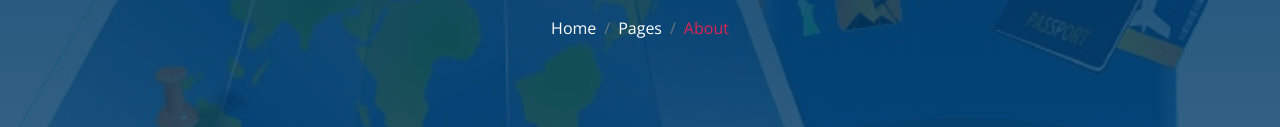
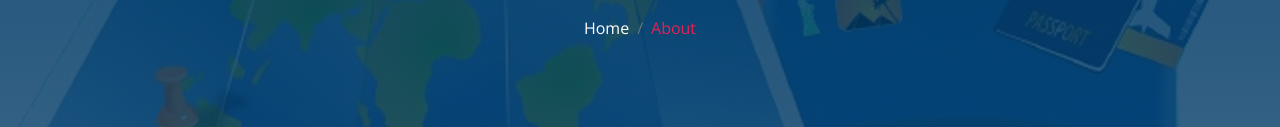
Before and after one commit to lilkloud/Visman, a plain HTML site: page about.html in a window 1280 px wide. Shown: the part 397-524 px from the top of the page. Drawn offline with nearby package versions, Linux system fonts and the light colour scheme.

Commit message:
Simplify breadcrumbs: remove 'Pages' node across about/service/countries/contact

```diff
--- a/about.html
+++ b/about.html
@@ -119,7 +119,6 @@
                 <h3 class="text-white display-3 mb-4 wow fadeInDown" data-wow-delay="0.1s">About Us</h1>
                 <ol class="breadcrumb justify-content-center text-white mb-0 wow fadeInDown" data-wow-delay="0.3s">
                     <li class="breadcrumb-item"><a href="index.html" class="text-white">Home</a></li>
-                    <li class="breadcrumb-item"><a href="#" class="text-white">Pages</a></li>
                     <li class="breadcrumb-item active text-secondary">About</li>
                 </ol>
             </div>
```
Also changed, not shown: contact.html (+0 -1 lines), countries.html (+0 -1 lines), service.html (+0 -1 lines).
